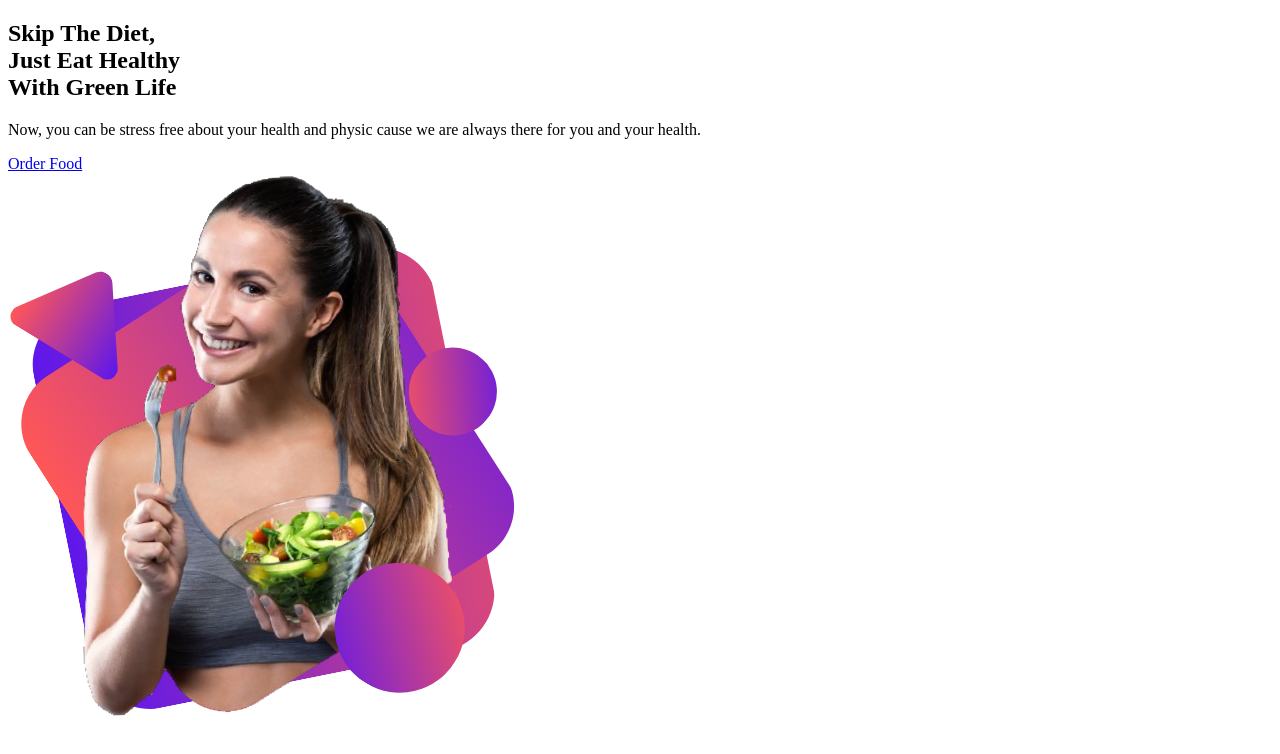
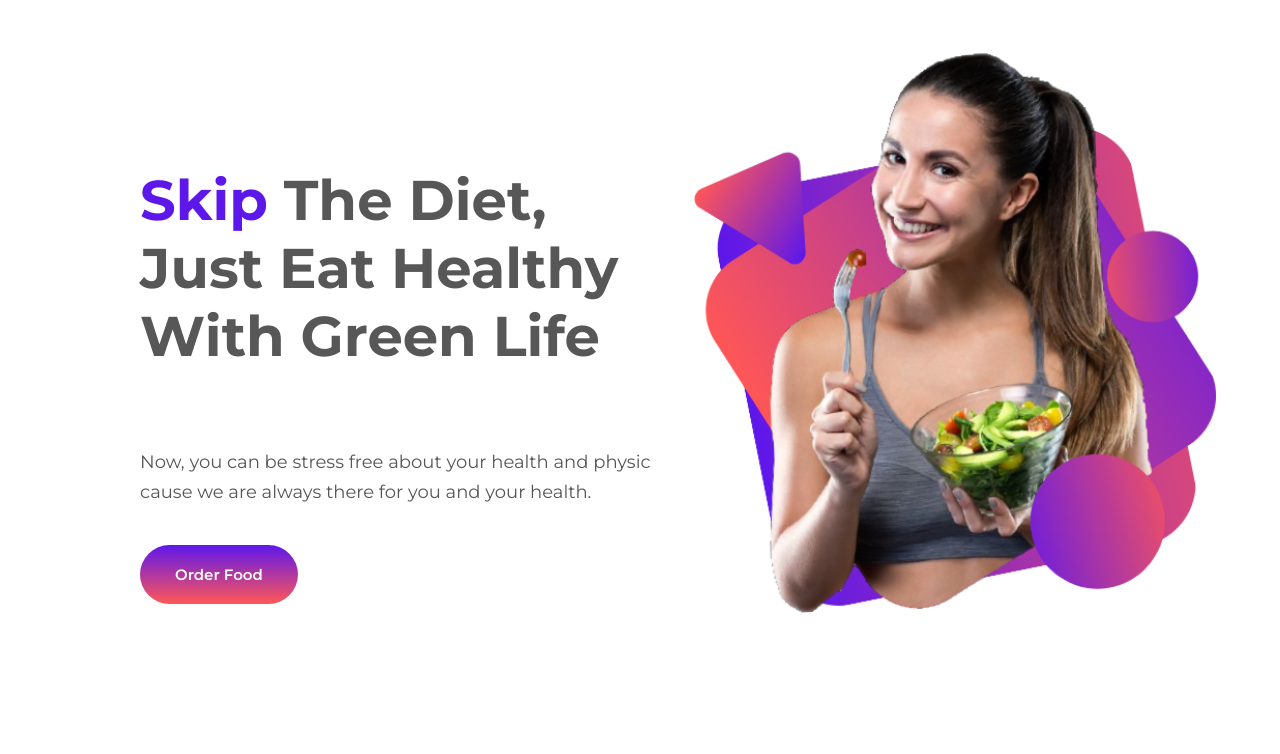
Before and after one commit to Zubian-Rais/food-network, a plain HTML site: page index.html in a window 1280 px wide. Drawn offline with Linux system fonts and the light colour scheme.

Commit message:
section1 finish

```diff
--- a/index.html
+++ b/index.html
@@ -5,18 +5,22 @@
     <meta http-equiv="X-UA-Compatible" content="IE=edge">
     <meta name="viewport" content="width=device-width, initial-scale=1.0">
     <title>Green Life</title>
+    <link rel="preconnect" href="https://fonts.googleapis.com">
+    <link rel="preconnect" href="https://fonts.gstatic.com" crossorigin>
+    <link href="https://fonts.googleapis.com/css2?family=Montserrat:wght@400;500;600;700&display=swap" rel="stylesheet">
+    <link rel="stylesheet" href="style.css">
 </head>
 <body>
 
-    <section>
-        <div>
-            <h1>Skip The Diet,<br>Just Eat Healthy<br>With Green Life</h1>
+    <section class="flexible-container hero">
+        <div class="half-width header">
+            <h1><span>Skip</span> The Diet,<br>Just Eat Healthy<br>With Green Life</h1>
             <p>
                 Now, you can be stress free about your health and physic cause we are always there for you and your health.
             </p>
-            <a href="http://os.zubian.me/">Order Food</a>
+            <a class="button" href="http://os.zubian.me/">Order Food</a>
         </div>
-        <div>
+        <div class="half-width banner">
             <img src="Images/hero-img.png" alt="female photo">
         </div>
     </section>
--- a/style.css
+++ b/style.css
@@ -0,0 +1,63 @@
+body{
+    font-family: 'Montserrat', sans-serif;
+    margin: 0;
+}
+
+.flexible-container{
+    display: flex;
+    margin-bottom: 120px;
+}
+
+.hero{
+    padding-top: 50px;
+}
+
+.header{
+    margin-top: 70px;
+    padding-left: 140px;
+}
+
+h1{
+    font-size: 56px;
+    font-weight: 700;
+    color: #575757;
+    padding-bottom: 30px;
+}
+
+span{
+    color: #5E17EB;
+}
+
+p{
+    color: #575757;
+    font-size: 18px;
+    font-weight: 400;
+    line-height: 30px;
+    padding-bottom: 40px;
+}
+
+.button{
+    font-size: 15px;
+    font-weight: 600;
+    text-decoration: none;
+    color: #fff;
+    border-radius: 40px;
+    background-image: linear-gradient(#5E17EB, #FF5757);
+    padding: 20px 35px;
+}
+
+.button:hover{
+    background-image: linear-gradient(#FF5757, #5E17EB);
+}
+
+.half-width{
+    width: 40%;
+}
+
+.half-width img{
+    width: 103%;
+}
+
+.banner{
+    padding-left: 40px;
+}
```
